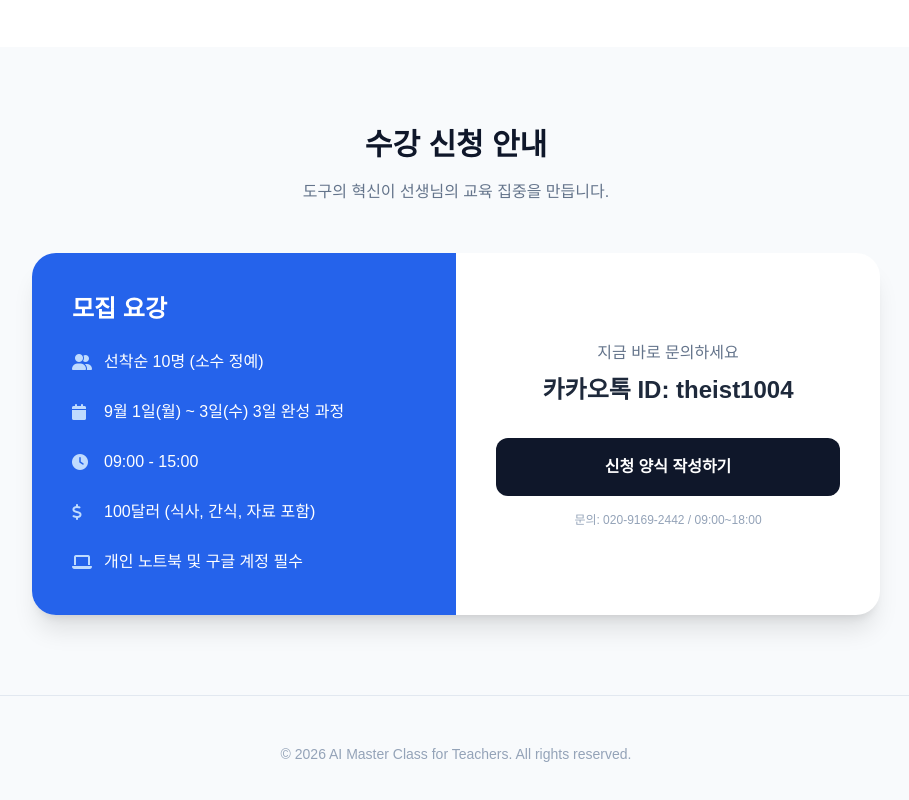
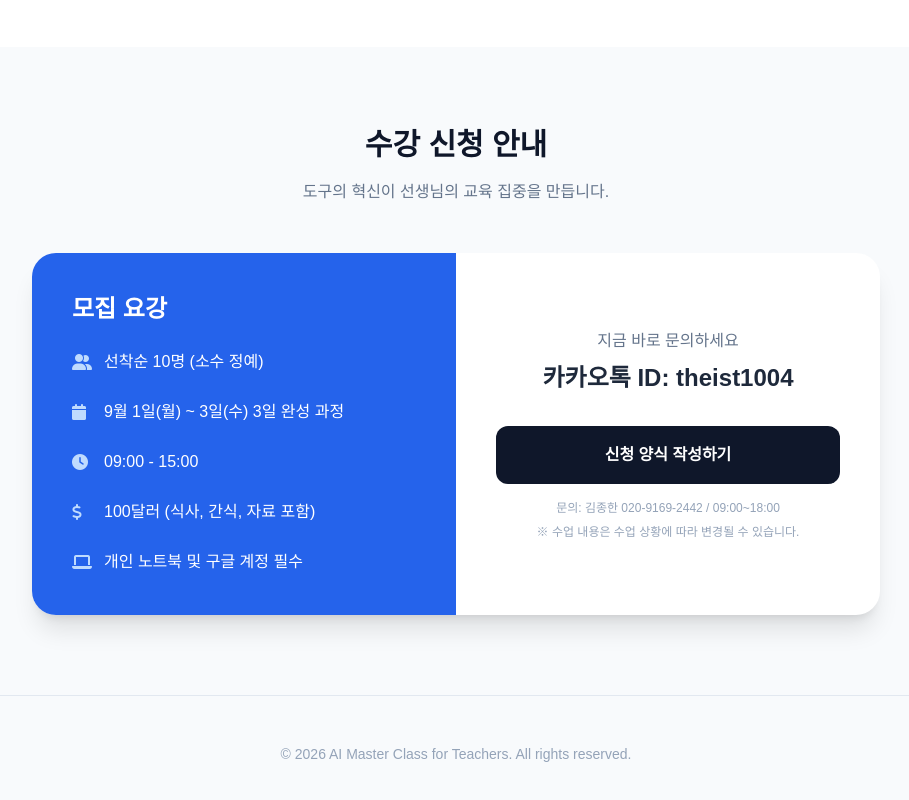
Before and after one commit to raon-easypaster/laos, a plain HTML site: page index.html in a window 1280 px wide. Shown: the part 2016-2816 px from the top of the page, without its empty margins (184-1093 px from the left). Drawn offline with nearby package versions, Linux system fonts and the light colour scheme; a web font is replaced by a local one.

Commit message:
Update contact information and add note in index.html

```diff
--- a/index.html
+++ b/index.html
@@ -199,7 +199,8 @@
                     <button class="w-full py-4 bg-slate-900 text-white rounded-xl font-bold hover:bg-slate-800 transition mb-4">
                         신청 양식 작성하기
                     </button>
-                    <p class="text-xs text-slate-400">문의: 020-9169-2442 / 09:00~18:00</p>
+                    <p class="text-xs text-slate-400">문의: 김종한 020-9169-2442 / 09:00~18:00</p>
+                    <p class="text-xs text-slate-400 mt-2">※ 수업 내용은 수업 상황에 따라 변경될 수 있습니다.</p>
                 </div>
             </div>
         </div>
```
